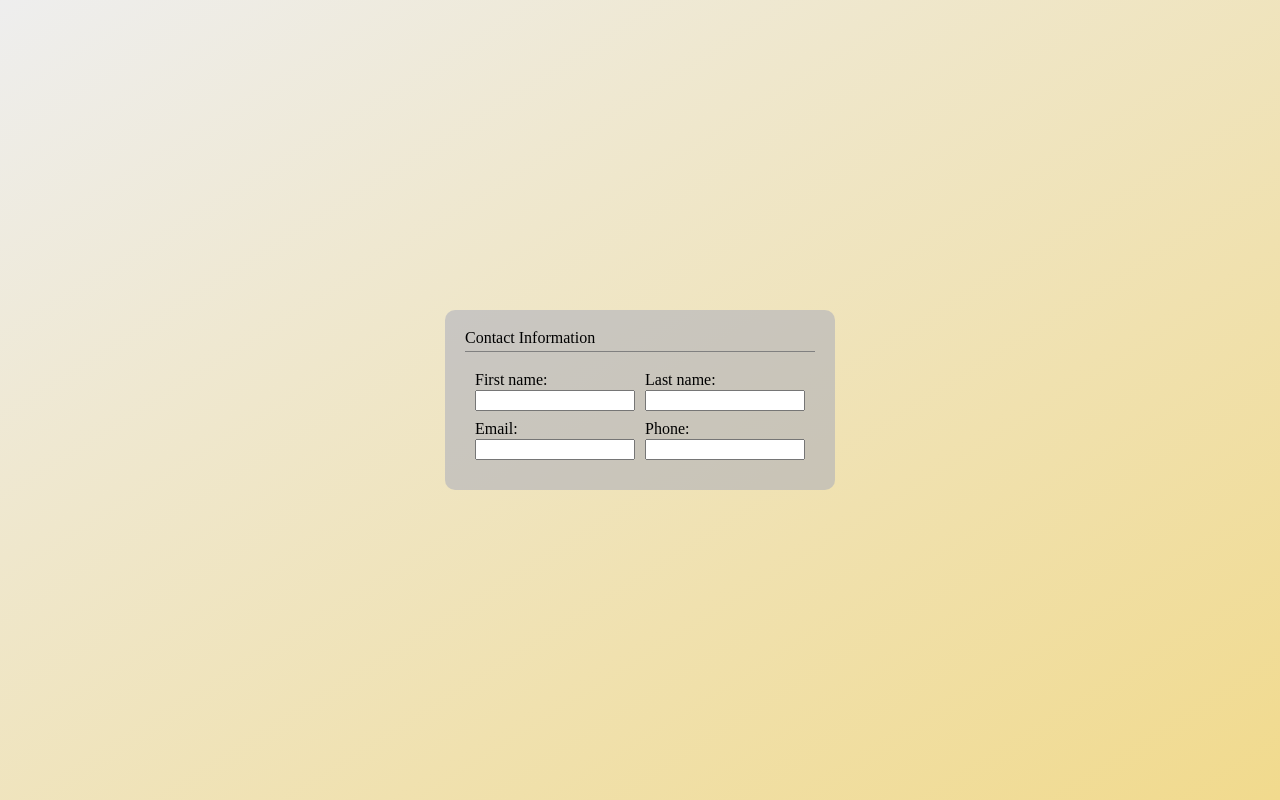
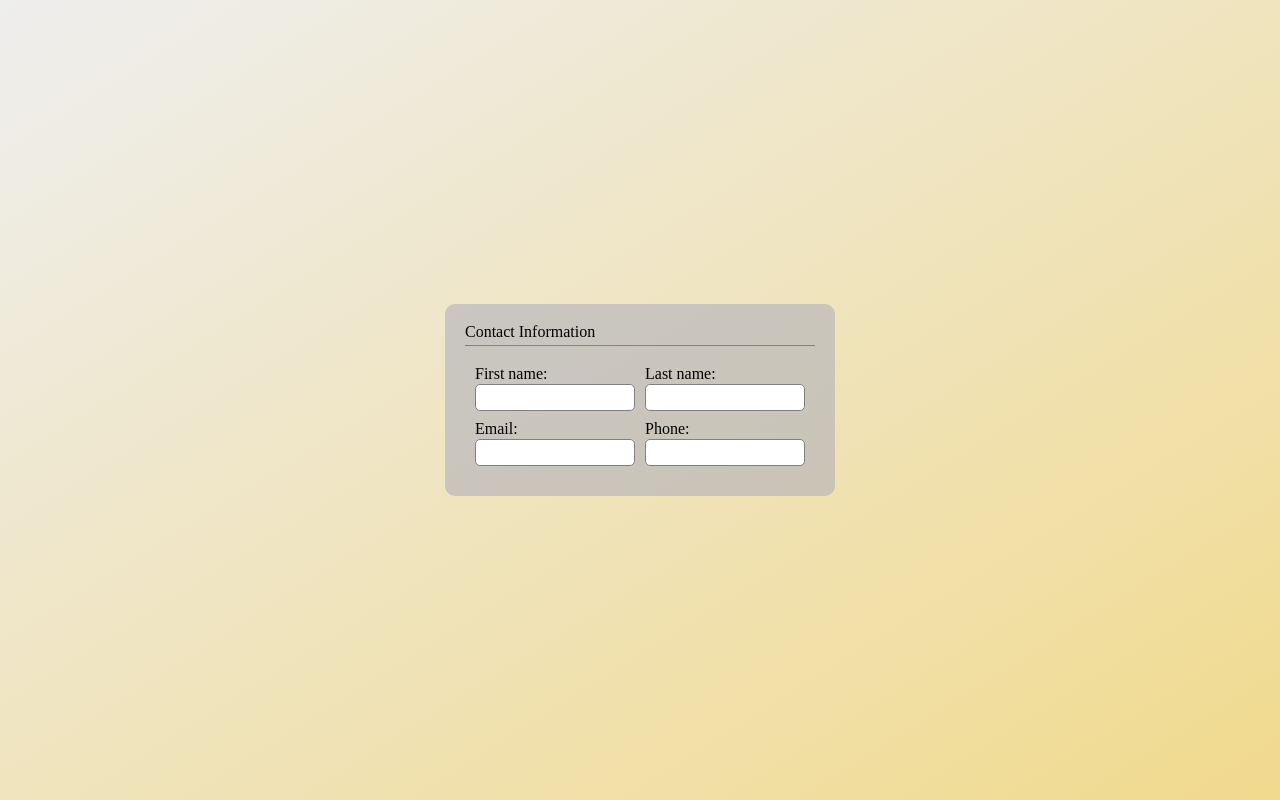
Before and after one commit to pv-230/odin-cv-app, a React app: page / in a window 1280 px wide. Built offline with nearby package versions, Linux system fonts and the light colour scheme.

Commit message:
Add default styling for common elements

```diff
--- a/src/components/CV/CV.css
+++ b/src/components/CV/CV.css
@@ -10,3 +10,21 @@
   background-color: var(--cv-bg-color);
   border-radius: 10px;
 }
+
+/* Default styling */
+
+label {
+  display: flex;
+  flex-direction: column;
+  gap: 2px;
+}
+
+input {
+  border: 1px solid gray;
+  border-radius: 5px;
+  padding: 5px;
+}
+
+input:focus {
+  outline: 2px solid var(--input-focus-color);
+}
```
